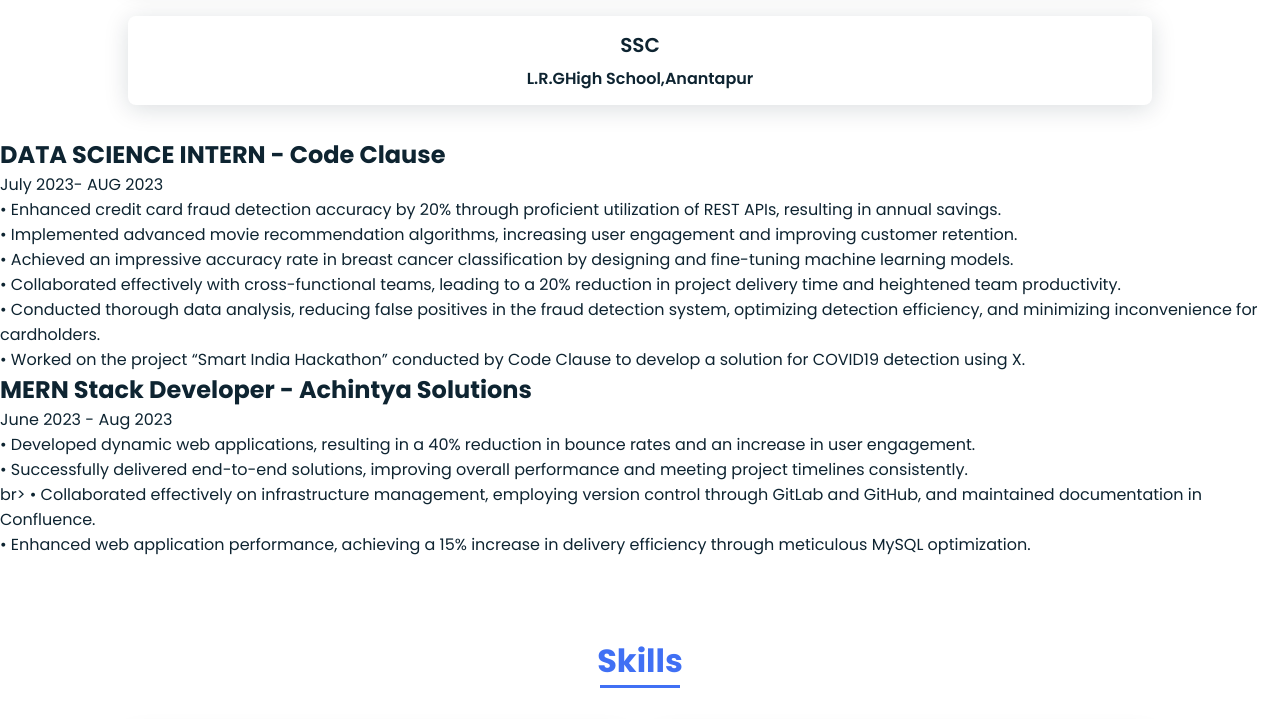
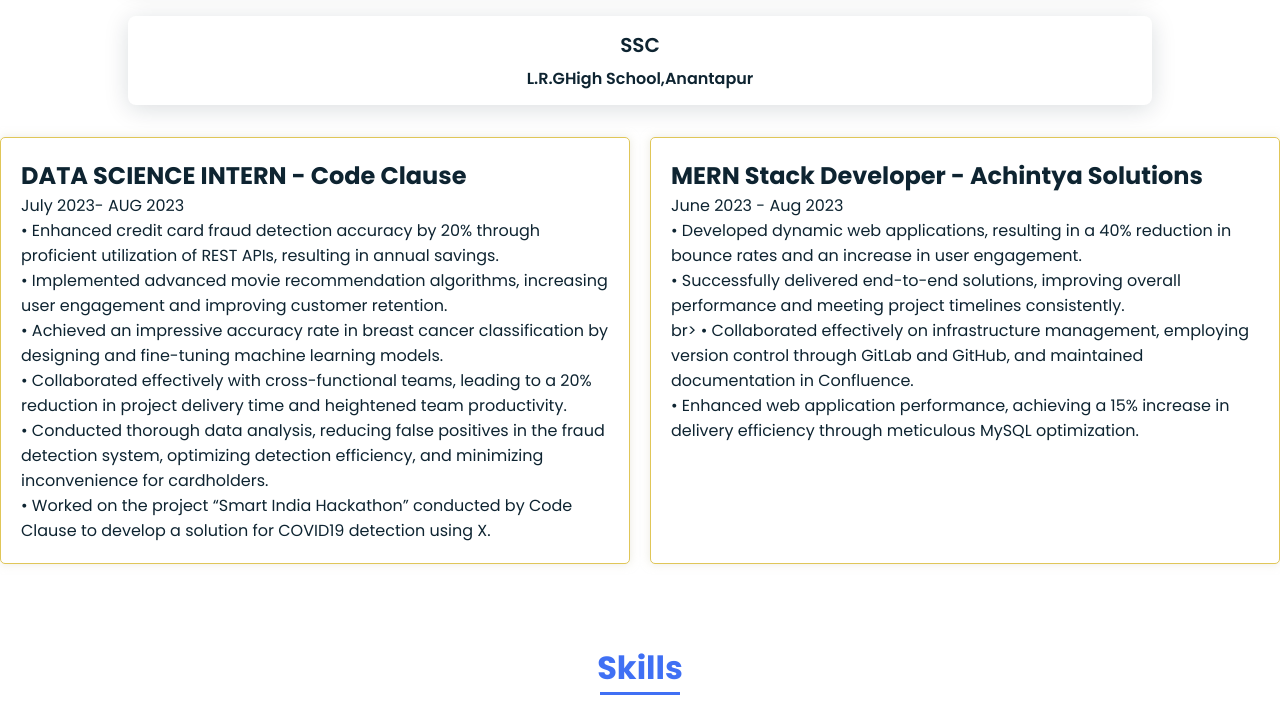
Before and after one commit to sharath9224/sharathreddy, a plain HTML site: page index.html in a window 1280 px wide. Shown: the part 1780-2499 px from the top of the page. Drawn offline with nearby package versions, Linux system fonts and the light colour scheme; files whose address does not match are found by name.

Commit message:
styles.css

```diff
--- a/assets/css/styles.css
+++ b/assets/css/styles.css
@@ -386,6 +386,48 @@ section.about {
     transform: scale(1.1);
     transition: 1s ease;
   }
+/* styles.css */
+
+/* Work Card - Internship */
+/* Work Card Container */
+.work-experience {
+  display: flex;
+  flex-wrap: wrap;
+  justify-content: space-between;
+  gap: 20px;
+}
+
+/* Work Card - Internship */
+.work-card.internship {
+  background-color: #fff;
+  border: 1px solid #e0c658;
+  border-radius: 5px;
+  padding: 20px;
+  box-shadow: 0 0 10px rgba(220, 215, 195, 0.5);
+  transition: transform 0.3s ease-in-out;
+  width: calc(50% - 10px);
+}
+
+.work-card.internship:hover {
+  transform: scale(1.05);
+  box-shadow: 0px 0px 20px rgba(0, 0, 0, 0.2);
+}
+
+/* Work Card - Full-time */
+.work-card.full-time {
+  background-color: #fff;
+  border: 1px solid #e0c658;
+  border-radius: 5px;
+  padding: 20px;
+  box-shadow: 0 0 10px rgba(220, 215, 195, 0.5);
+  transition: transform 0.3s ease-in-out;
+  width: calc(50% - 10px);
+}
+
+.work-card.full-time:hover {
+  transform: scale(1.05);
+  box-shadow: 0px 0px 20px rgba(224, 198, 88, 0.8);
+}
 
 
 
```
